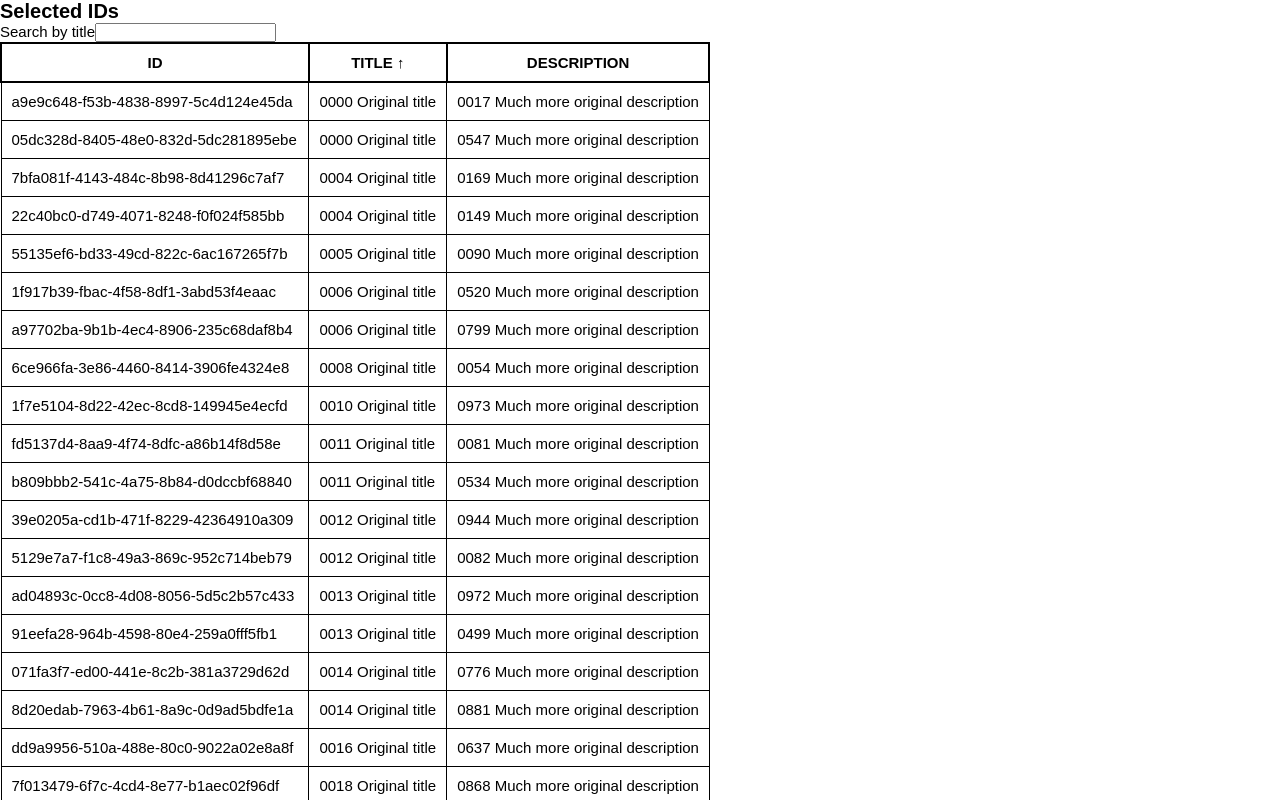
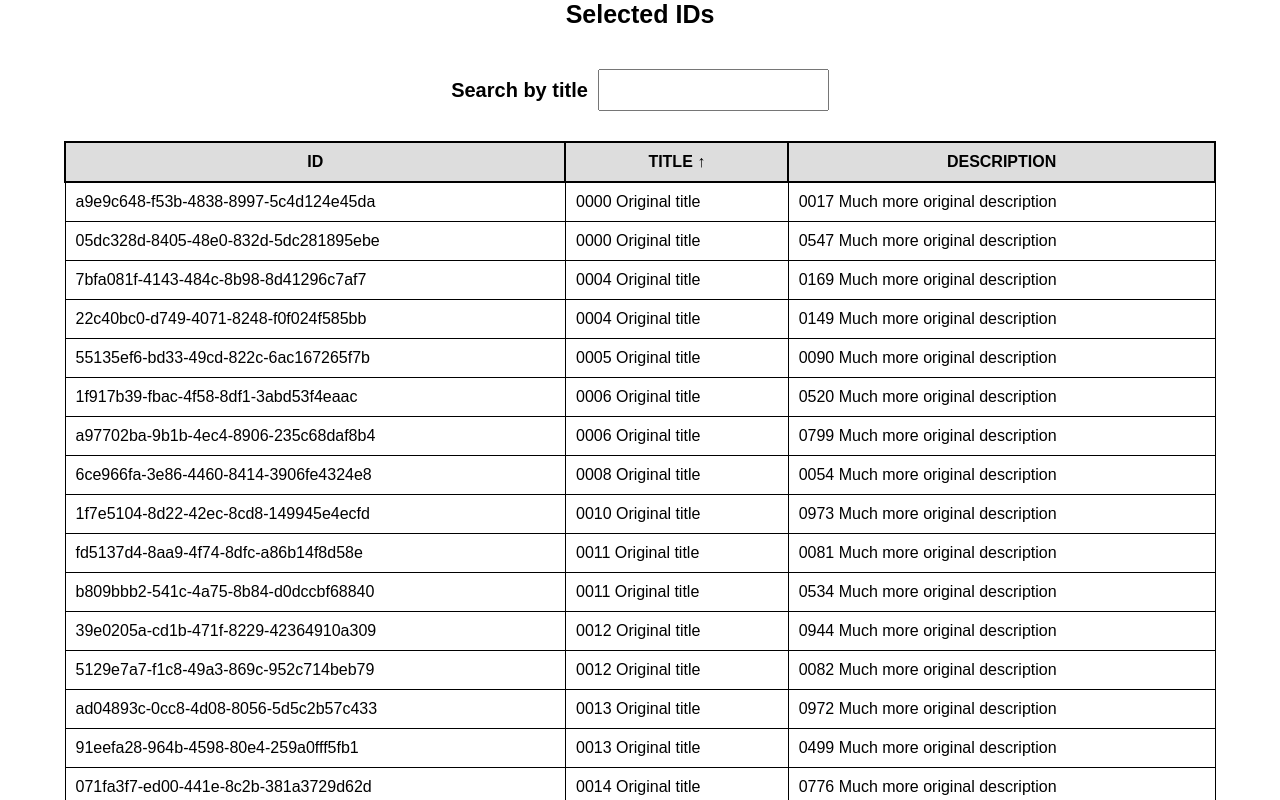
Before and after one commit to KarelSmola/safecontrol-task, a React (Create React App) app: page / in a window 1280 px wide. Shown: the top 800 px of the page. Built offline with nearby package versions, Linux system fonts and the light colour scheme.

Commit message:
Search functions added. Some style changes.

```diff
--- a/src/App.js
+++ b/src/App.js
@@ -1,5 +1,6 @@
 import React, { useState, useEffect } from "react";
 import generatedItems from "./data/data";
+import MainWrapper from "./components/UI/MainWrapper";
 import IDlist from "./components/IDlist";
 import InputSearch from "./components/InputSearch";
 import TableHead from "./components/TableHead";
@@ -78,7 +79,7 @@ const App = () => {
   }, [searchText, items]);
 
   return (
-    <>
+    <MainWrapper>
       <IDlist ids={items} />
       <InputSearch searchText={searchText} onSearchText={setSearchText} />
       <table className="table">
@@ -88,7 +89,28 @@ const App = () => {
           onSortTable={sortTable}
         />
         <tbody>
-          {sortedItems.map((item) => (
+          {filteredData.length
+            ? filteredData.map((filteredItem) => (
+                <tr
+                  key={filteredItem.id}
+                  className="table-row"
+                  style={
+                    filteredItem.selected
+                      ? { backgroundColor: filteredItem.color }
+                      : { backgroundColor: "transparent" }
+                  }
+                  onClick={() => {
+                    selectRow(filteredItem);
+                  }}
+                >
+                  {columns.map((column) => (
+                    <td key={column} className="table-cell">
+                      {filteredItem[column]}
+                    </td>
+                  ))}
+                </tr>
+              ))
+            : sortedItems.map((item) => (
                 <tr
                   key={item.id}
                   className="table-row"
@@ -110,7 +132,7 @@ const App = () => {
               ))}
         </tbody>
       </table>
-    </>
+    </MainWrapper>
   );
 };
 
--- a/src/components/IDlist.js
+++ b/src/components/IDlist.js
@@ -4,13 +4,15 @@ import classes from "./IDlist.module.css";
 
 const IDlist = ({ ids }) => {
   return (
-    <div className={classes["ids-list"]}>
+    <div className={classes["ids-wrapper"]}>
       <h1 className={classes["ids-title"]}>Selected IDs</h1>
-      {ids
-        .filter((id) => id.selected)
-        .map((id) => (
-          <p key={id.id}>{`${id.id}, `}</p>
-        ))}
+      <div className={classes["ids-list"]}>
+        {ids
+          .filter((id) => id.selected)
+          .map((id) => (
+            <p key={id.id}>{`${id.id}, `}</p>
+          ))}
+      </div>
     </div>
   );
 };
--- a/src/components/IDlist.module.css
+++ b/src/components/IDlist.module.css
@@ -1,7 +1,16 @@
-.ids-list {
+.ids-wrapper {
   display: flex;
+  flex-direction: column;
+  gap: 1rem;
 }
 
 .ids-title {
-  font-size: 2rem;
+  text-align: center;
+  font-size: 2.5rem;
 }
+
+.ids-list {
+  display: grid;
+  grid-template-columns: repeat(4, auto);
+  grid-template-rows: auto;
+}
--- a/src/components/InputSearch.module.css
+++ b/src/components/InputSearch.module.css
@@ -1,8 +1,17 @@
 .label-box {
+  padding: 1rem;
+  justify-self: center;
+  display: flex;
+  align-items: center;
+  gap: 1rem;
 }
 
 .label {
+  font-size: 2rem;
+  font-weight: 700;
 }
 
 .input {
+  padding: 1rem;
+  font-size: 1.6rem;
 }
--- a/src/components/TableHead.js
+++ b/src/components/TableHead.js
@@ -5,7 +5,7 @@ import classes from "./TableHead.module.css";
 
 const TableHead = ({ columns, sorting, onSortTable }) => {
   return (
-    <thead>
+    <thead className={classes["table-head"]}>
       {
         <tr>
           {columns.map((column) => (
--- a/src/components/TableHead.module.css
+++ b/src/components/TableHead.module.css
@@ -1,6 +1,3 @@
-.head-cell {
-  border: 2px solid #000;
-  padding: 1rem;
-  text-transform: uppercase;
-  text-align: center;
+.table-head {
+  background-color: #ddd;
 }
--- /dev/null
+++ b/src/components/UI/MainWrapper.js
@@ -0,0 +1,9 @@
+import React from "react";
+
+import classes from "./MainWrapper.module.css";
+
+const MainWrapper = ({ children, className }) => {
+  return <main className={`${className} ${classes.main}`}>{children}</main>;
+};
+
+export default MainWrapper;
--- /dev/null
+++ b/src/components/UI/MainWrapper.module.css
@@ -0,0 +1,8 @@
+.main {
+  max-width: 90vw;
+  margin: 0 auto;
+  display: grid;
+  grid-template-columns: 1fr;
+  grid-template-rows: auto 1fr auto;
+  grid-row-gap: 2rem;
+}
--- a/src/index.css
+++ b/src/index.css
@@ -10,10 +10,7 @@ html {
 }
 
 body {
-  width: 100%;
-  font-size: 1.5rem;
-  display: flex;
-  flex-direction: column;
+  font-size: 1.6rem;
 }
 
 .table,
```
Lines whose indentation alone changed are shown as unchanged.
